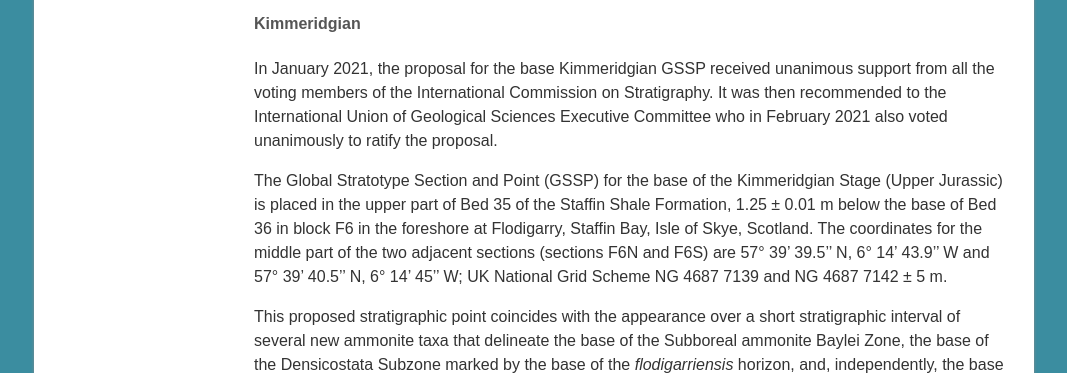
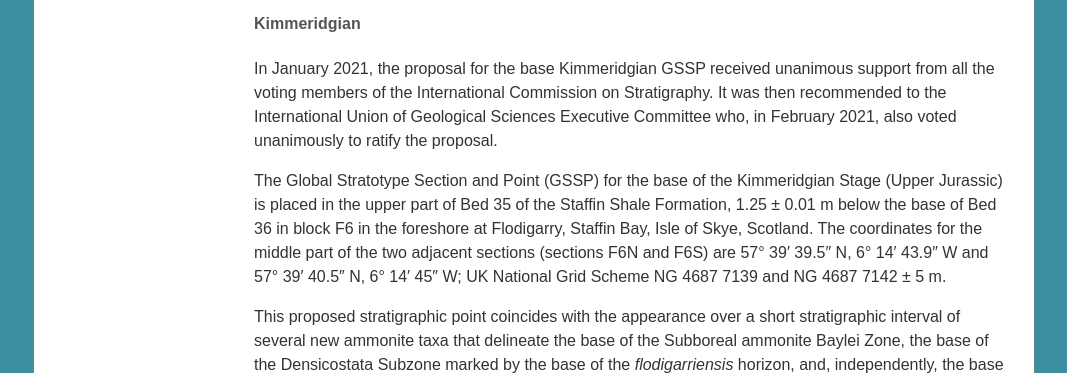
Before and after one commit to i-c-stratigraphy/subcommission-jurassic, a Jekyll site: the page built from pages/our-work.md, in a window 1280 px wide and 900 px high, scrolled down 2114 px. Shown: the part 200-573 px from the top of the window, without its empty margins (106-1173 px from the left). Built offline with Jekyll 4.4.1, drawn with Linux system fonts in a browser that asks for light colours; some of the changed text lies outside the part shown.

Commit message:
Update our-work.md

```diff
--- a/pages/our-work.md
+++ b/pages/our-work.md
@@ -59,9 +59,9 @@ Kimmeridge Bay, Dorset, UK
 
 <div style="height:5px; width:100%; background-color:#D4F3FD; display:block;">&nbsp;</div>
 #### Kimmeridgian
-In January 2021, the proposal for the base Kimmeridgian GSSP received unanimous support from all the voting members of the International Commission on Stratigraphy. It was then recommended to the International Union of Geological Sciences Executive Committee who in February 2021 also voted unanimously to ratify the proposal.
+In January 2021, the proposal for the base Kimmeridgian GSSP received unanimous support from all the voting members of the International Commission on Stratigraphy. It was then recommended to the International Union of Geological Sciences Executive Committee who, in February 2021, also voted unanimously to ratify the proposal.
 
-The Global Stratotype Section and Point (GSSP) for the base of the Kimmeridgian Stage (Upper Jurassic) is placed in the upper part of Bed 35 of the Staffin Shale Formation, 1.25 ± 0.01 m below the base of Bed 36 in block F6 in the foreshore at Flodigarry, Staffin Bay, Isle of Skye, Scotland. The coordinates for the middle part of the two adjacent sections (sections F6N and F6S) are 57° 39’ 39.5’’ N, 6° 14’ 43.9’’ W and 57° 39’ 40.5’’ N, 6° 14’ 45’’ W; UK National Grid Scheme NG 4687 7139 and NG 4687 7142 ± 5 m.
+The Global Stratotype Section and Point (GSSP) for the base of the Kimmeridgian Stage (Upper Jurassic) is placed in the upper part of Bed 35 of the Staffin Shale Formation, 1.25 ± 0.01 m below the base of Bed 36 in block F6 in the foreshore at Flodigarry, Staffin Bay, Isle of Skye, Scotland. The coordinates for the middle part of the two adjacent sections (sections F6N and F6S) are 57° 39′ 39.5″ N, 6° 14′ 43.9″ W and 57° 39′ 40.5″ N, 6° 14′ 45″ W; UK National Grid Scheme NG 4687 7139 and NG 4687 7142 ± 5 m.
 
 This proposed stratigraphic point coincides with the appearance over a short stratigraphic interval of several new ammonite taxa that delineate the base of the Subboreal ammonite Baylei Zone, the base of the Densicostata Subzone marked by the base of the *flodigarriensis* horizon, and, independently, the base of the Boreal ammonite Bauhini Zone. The main advantages of this locality are: the presence of a dual ammonite zonation marked by two extensively studied, well-preserved and very abundant groups of ammonites, and their preservation within a continuous section of ~120 m of open marine, fossiliferous, thermally immature mudrocks with no evidence of condensation or stratigraphic gaps. Dinoflagellate cysts, magnetostratigraphy and stable isotope data from the same section provide auxiliary markers. The thermal immaturity and unweathered nature of the strata in the Flodigarry section has permitted a direct Re-Os radiometric age of 154.1 ± 2.2 Ma to be obtained from the mudrocks 0.05 m below the proposed Kimmeridgian boundary. The corresponding stratigraphic level in the Submediterranean-Mediterranean successions is close to the boundary between the Hypselum and Bimammatum ammonite zones.
 
@@ -117,7 +117,7 @@ Full details are published in [G. Pavia and R. Enay. 1997.](http://www.episodes.
 
 <div style="height:5px; width:100%; background-color:#D4F3FD; display:block;">&nbsp;</div>
 #### Aalenian
-The Global Boundary Stratotype Section and Point (GSSP) for the Aalenian Stage is formally defined at the base of bed FZ107 in the Fuentelsaz section, Castilian Branch of the Iberian Range, Spain (41˚10’15″N 1˚50′ 0″ W). The position of the boundary coincides with the first occurrence of the ammonite assemblage characterized by _Leioceras opalinum_ and _Leioceras lineatum_ and corresponds with a normal polarity interval.
+The Global Boundary Stratotype Section and Point (GSSP) for the Aalenian Stage is formally defined at the base of bed FZ107 in the Fuentelsaz section, Castilian Branch of the Iberian Range, Spain (41˚10′15″ N 1˚50′ 0″ W). The position of the boundary coincides with the first occurrence of the ammonite assemblage characterized by _Leioceras opalinum_ and _Leioceras lineatum_ and corresponds with a normal polarity interval.
 
 A full account is published in [Cresta et al. (2001)](http://www.episodes.org/journal/view.html?volume=24&number=3&spage=166&vmd=Full) The Global Boundary Stratotype Section and Point (GSSP) of the Toarcian-Aalenian Boundary (Lower-Middle Jurassic), _Episodes_, v. 24, p. 166-175.
 
```
